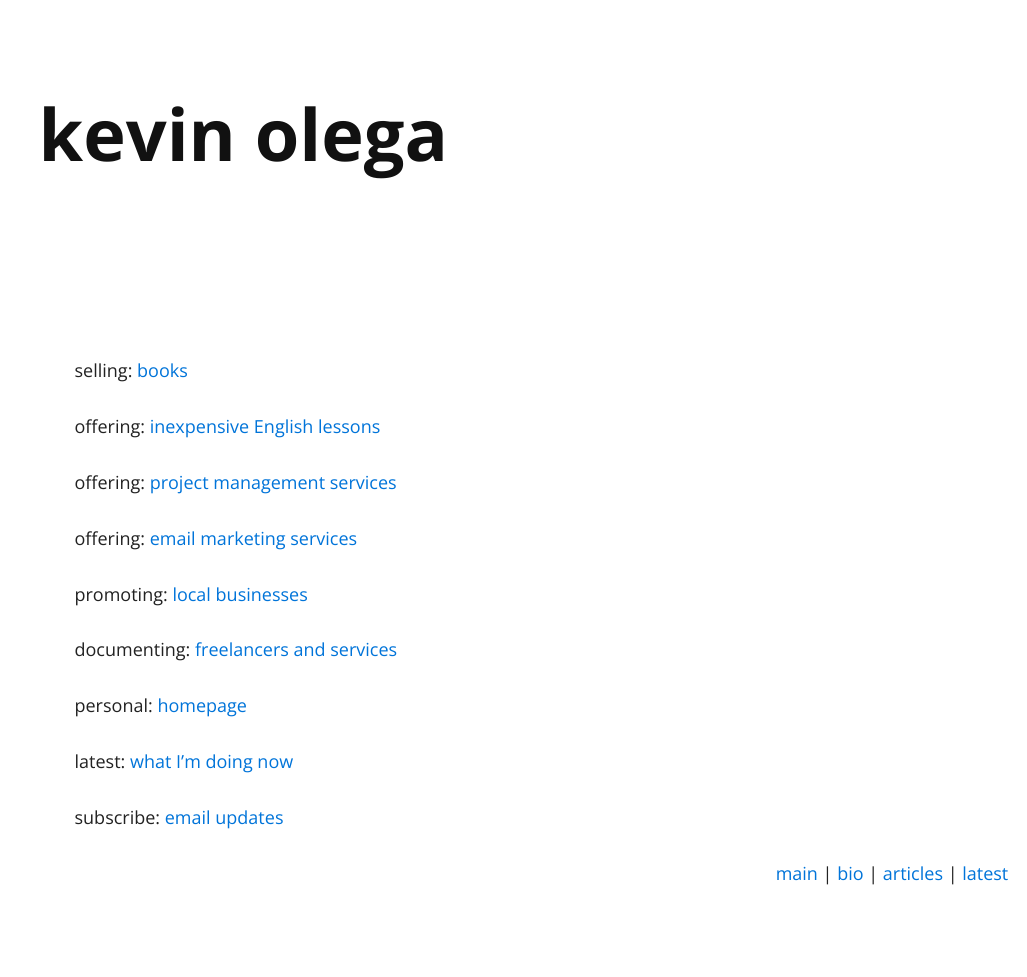
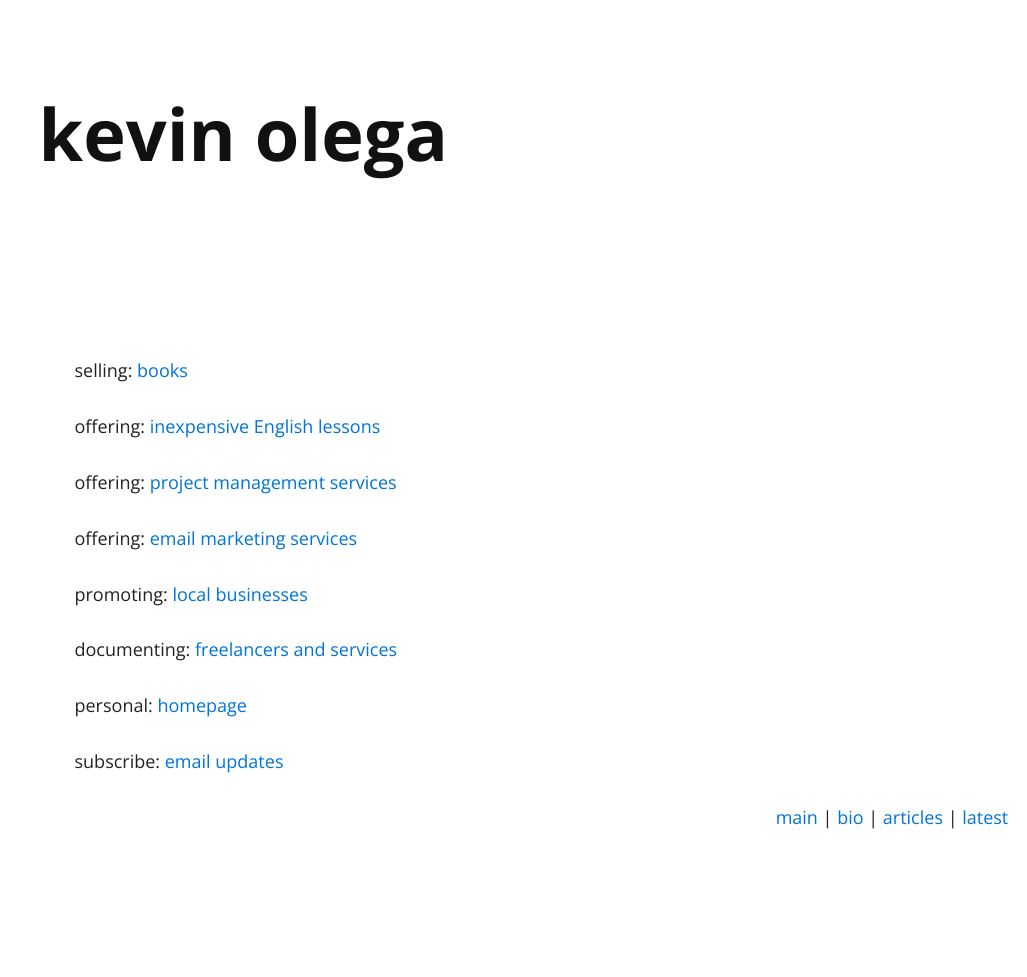
Before and after one commit to kevinolega/kevinolegaservices, a Jekyll site: the page built from index.md, in a window 1280 px wide. Shown: the whole page, without its empty margins (253-1280 px from the left). Built offline with Jekyll 4.4.1, drawn with Linux system fonts in a browser that asks for light colours; nearby versions of some CDN libraries; after the commit the page ends 922 px from its top, so only the background shows below that.

Commit message:
Update index.md

```diff
--- a/index.md
+++ b/index.md
@@ -10,13 +11,10 @@ offering:    [project management services](https://kevinolega.com/xp)
 
 offering:    [email marketing services](https://kevinolega.com/xp)
 
-
 promoting:    [local businesses](https://philippineislandliving.com)
 
 documenting:    [freelancers and services](https://businessideasph.com)
 
-personal:    [homepage](https://twitter.com/kevinolega)
-
-latest: [what I'm doing now](http://kevinolega.com/now)
+personal:    [homepage](https://olega.org)
 
 subscribe:  [email updates](https://sendfox.com/kevinolega)
```
Also changed, not shown: other parts of index.md (+1 -0 lines).
